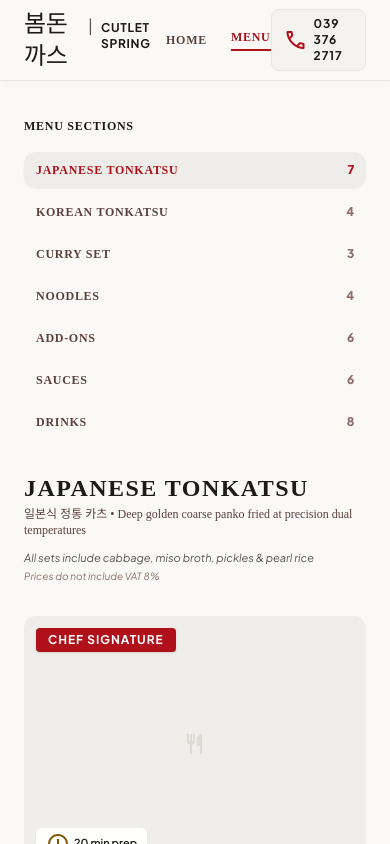
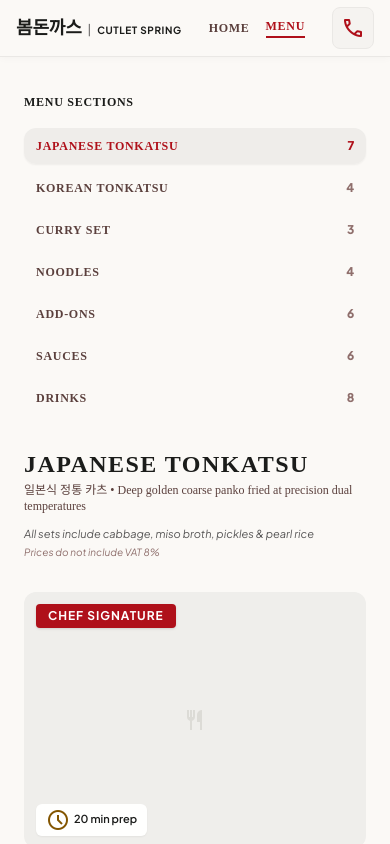
Before and after one commit to myapah76/cutlet_spring, a React (Vite) app: page / in a window 390 px wide. Both pictures are taken after a click on the button "MENU". Shown: the top 844 px of the page. Built offline with nearby package versions, Linux system fonts and the light colour scheme.

Commit message:
feat: reposive menu and header

```diff
--- a/src/App.tsx
+++ b/src/App.tsx
@@ -28,7 +28,7 @@ export default function App() {
       />
 
       {/* Main Content View Container */}
-      <main className="w-full pt-20 flex-1">
+      <main className="w-full pt-14 sm:pt-20 flex-1">
         {currentView === 'home' && (
           <HomeScreen
             setCurrentView={setCurrentView}
--- a/src/components/layout/Header.tsx
+++ b/src/components/layout/Header.tsx
@@ -18,36 +18,36 @@ export const Header: React.FC<HeaderProps> = ({
 
   return (
     <header className="fixed top-0 w-full z-50 bg-[#fbf9f6]/95 backdrop-blur-xl border-b border-[#eae8e5] shadow-[0_1px_8px_rgba(0,0,0,0.03)]">
-      <div className="h-20 max-w-7xl mx-auto px-6 lg:px-12 flex items-center justify-between">
+      <div className="h-14 sm:h-20 max-w-7xl mx-auto px-4 sm:px-6 lg:px-12 flex items-center justify-between">
         {/* Brand Logo */}
         <button
           onClick={() => {
             setCurrentView('home');
             window.scrollTo({ top: 0, behavior: 'smooth' });
           }}
-          className="flex flex-col text-left group cursor-pointer"
+          className="flex flex-col text-left group cursor-pointer shrink-0"
         >
-          <div className="flex items-baseline gap-2">
-            <span className="font-headline-lg text-2xl tracking-tight text-[#1b1c1a] group-hover:text-[#af101a] transition-colors">
+          <div className="flex items-baseline gap-1.5 sm:gap-2">
+            <span className="font-headline-lg text-lg sm:text-2xl tracking-tight text-[#1b1c1a] group-hover:text-[#af101a] transition-colors font-bold">
               봄돈까스
             </span>
-            <span className="font-body-md text-[#585757]">|</span>
-            <span className="font-label-lg text-xs tracking-widest uppercase text-[#1b1c1a]">
+            <span className="font-body-md text-[#585757] text-xs sm:text-sm">|</span>
+            <span className="font-label-lg text-[10px] sm:text-xs tracking-wider sm:tracking-widest uppercase text-[#1b1c1a]">
               CUTLET SPRING
             </span>
           </div>
         </button>
 
         {/* Navigation Tabs */}
-        <nav className="flex items-center gap-6 md:gap-10">
+        <nav className="flex items-center gap-4 sm:gap-6 md:gap-10">
           <button
             onClick={() => {
               setCurrentView('home');
               window.scrollTo({ top: 0, behavior: 'smooth' });
             }}
-            className={`font-menu-bar text-xs md:text-sm uppercase tracking-wider transition-all cursor-pointer ${
+            className={`font-menu-bar text-xs sm:text-sm uppercase tracking-wider transition-all cursor-pointer ${
               currentView === 'home'
-                ? 'text-[#af101a] font-bold border-b-2 border-[#af101a] pb-1'
+                ? 'text-[#af101a] font-bold border-b-2 border-[#af101a] pb-0.5 sm:pb-1'
                 : 'text-[#5b403d] hover:text-[#1b1c1a]'
             }`}
           >
@@ -58,9 +58,9 @@ export const Header: React.FC<HeaderProps> = ({
               setCurrentView('menu');
               window.scrollTo({ top: 0, behavior: 'smooth' });
             }}
-            className={`font-menu-bar text-xs md:text-sm uppercase tracking-wider transition-all cursor-pointer ${
+            className={`font-menu-bar text-xs sm:text-sm uppercase tracking-wider transition-all cursor-pointer ${
               currentView === 'menu'
-                ? 'text-[#af101a] font-bold border-b-2 border-[#af101a] pb-1'
+                ? 'text-[#af101a] font-bold border-b-2 border-[#af101a] pb-0.5 sm:pb-1'
                 : 'text-[#5b403d] hover:text-[#1b1c1a]'
             }`}
           >
@@ -69,14 +69,15 @@ export const Header: React.FC<HeaderProps> = ({
         </nav>
 
         {/* Right Info & Actions */}
-        <div className="flex items-center gap-3 md:gap-6">
+        <div className="flex items-center gap-2 sm:gap-4 md:gap-6 shrink-0">
           {/* Direct Line / Contact */}
           <a
             href="tel:0393762717"
-            className="flex items-center gap-1.5 px-3 py-1.5 border border-[#eae8e5] bg-[#f5f3f0] hover:bg-[#eae8e5] text-[#1b1c1a] hover:text-[#af101a] rounded-lg transition-colors font-label-md text-xs tracking-wider font-bold"
+            aria-label="Call 039 376 2717"
+            className="flex items-center gap-1.5 p-2 sm:px-3 sm:py-1.5 border border-[#eae8e5] bg-[#f5f3f0] hover:bg-[#eae8e5] text-[#1b1c1a] hover:text-[#af101a] rounded-lg transition-colors font-label-md text-xs tracking-wider font-bold"
           >
             <span className="material-symbols-outlined text-[16px] text-[#af101a]">call</span>
-            <span>039 376 2717</span>
+            <span className="hidden sm:inline">039 376 2717</span>
           </a>
         </div>
       </div>
--- a/src/features/menu/components/DishCard.tsx
+++ b/src/features/menu/components/DishCard.tsx
@@ -50,8 +50,8 @@ export const DishCard: React.FC<DishCardProps> = ({ item, isFeatured }) => {
         </div>
 
         {/* Title, Subtitles, Portion, Big Red Price (Order: Hàn -> Anh -> Việt -> Nhật) */}
-        <div className="flex flex-col sm:flex-row sm:items-start justify-between gap-3 pb-3 border-b border-[#eae8e5]/70">
-          <div className="space-y-1">
+        <div className="flex flex-row items-start justify-between gap-3 pb-3 border-b border-[#eae8e5]/70">
+          <div className="space-y-1 min-w-0 flex-1">
             {/* 1. Korean Primary Title */}
             {item.nameKr && (
               <div>
@@ -89,9 +89,9 @@ export const DishCard: React.FC<DishCardProps> = ({ item, isFeatured }) => {
           </div>
 
           {/* Portions & Big Red Price */}
-          <div className="flex items-baseline sm:items-end justify-between sm:justify-end gap-5 shrink-0">
+          <div className="flex flex-col items-end justify-start gap-1 shrink-0 text-right">
             {(item.portionEn || item.portionVi) && (
-              <div className="text-left sm:text-right text-xs text-[#585757] leading-tight font-medium">
+              <div className="text-right text-xs text-[#585757] leading-tight font-medium">
                 {item.portionEn && <div className="font-semibold text-[#1b1c1a]">{item.portionEn}</div>}
                 {item.portionVi && <div className="text-[11px] text-[#585757]">{item.portionVi}</div>}
               </div>
@@ -116,7 +116,7 @@ export const DishCard: React.FC<DishCardProps> = ({ item, isFeatured }) => {
                 </div>
               ) : (
                 <div>
-                  <span className={`font-price-numeral ${isFeatured ? 'text-4xl sm:text-5xl' : 'text-3xl sm:text-4xl'} text-[#af101a] font-black tracking-tight leading-none`}>
+                  <span className={`font-price-numeral ${isFeatured ? 'text-3xl sm:text-5xl' : 'text-2xl sm:text-4xl'} text-[#af101a] font-black tracking-tight leading-none`}>
                     {item.price}.
                   </span>
                 </div>
```
